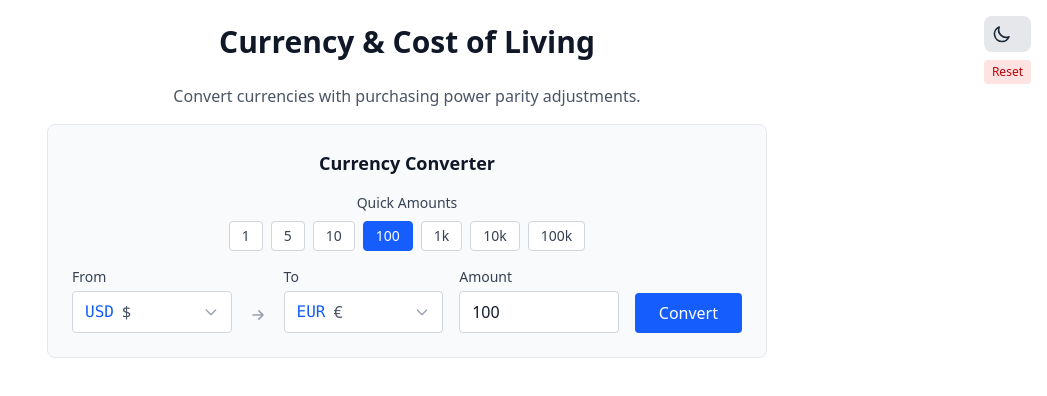
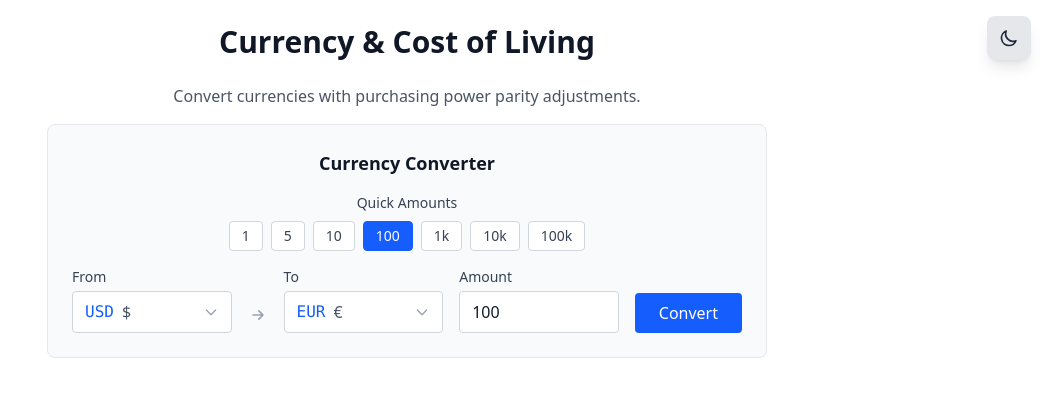
Before and after one commit to LegroJon/currency-and-cost-of-living, a Next.js app: page / in a window 1280 px wide. Shown: the top 396 px of the page, without its empty margins (233-1280 px from the left). Built offline with nearby package versions, Linux system fonts and the light colour scheme.

Commit message:
feat: streamline DarkModeToggle and enhance theme management in ThemeProvider

```diff
--- a/src/components/DarkModeToggle.tsx
+++ b/src/components/DarkModeToggle.tsx
@@ -9,17 +9,13 @@ export default function DarkModeToggle() {
     toggleTheme();
   };
 
-  const resetTheme = () => {
-    localStorage.removeItem("theme");
-    window.location.reload();
-  };
-
   return (
-    <div className="fixed top-4 right-4 flex flex-col gap-2 z-50">
+    <div className="fixed top-4 right-4 z-50">
       <button
         onClick={handleClick}
-        className="p-2 rounded-lg bg-gray-200 dark:bg-gray-700 text-gray-800 dark:text-gray-200 hover:bg-gray-300 dark:hover:bg-gray-600 transition-colors"
+        className="p-3 rounded-lg bg-gray-200 dark:bg-gray-700 text-gray-800 dark:text-gray-200 hover:bg-gray-300 dark:hover:bg-gray-600 transition-all duration-200 shadow-lg"
         aria-label={`Switch to ${theme === "light" ? "dark" : "light"} mode`}
+        title={`Switch to ${theme === "light" ? "dark" : "light"} mode`}
       >
         {theme === "light" ? (
           <svg className="w-5 h-5" fill="none" stroke="currentColor" viewBox="0 0 24 24">
@@ -31,13 +27,6 @@ export default function DarkModeToggle() {
           </svg>
         )}
       </button>
-      <button
-        onClick={resetTheme}
-        className="text-xs px-2 py-1 rounded bg-red-100 dark:bg-red-900 text-red-700 dark:text-red-300 hover:bg-red-200 dark:hover:bg-red-800 transition-colors"
-        title="Reset theme preference"
-      >
-        Reset
-      </button>
     </div>
   );
 }
--- a/src/components/ThemeProvider.tsx
+++ b/src/components/ThemeProvider.tsx
@@ -8,48 +8,58 @@ interface ThemeContextType {
   toggleTheme: () => void;
 }
 
-const ThemeContext = createContext<ThemeContextType | undefined>({
+const ThemeContext = createContext<ThemeContextType>({
   theme: "light",
   toggleTheme: () => {}
 });
 
 export function ThemeProvider({ children }: { children: React.ReactNode }) {
   const [theme, setTheme] = useState<Theme>("light");
-  const [mounted, setMounted] = useState(false);
 
+  // Initialize theme from localStorage or default to light
   useEffect(() => {
-    setMounted(true);
-    const savedTheme = localStorage.getItem("theme") as Theme;
-    if (savedTheme && (savedTheme === "light" || savedTheme === "dark")) {
-      setTheme(savedTheme);
-    } else {
-      // Default to light mode instead of system preference
+    try {
+      const savedTheme = localStorage.getItem("theme") as Theme;
+      if (savedTheme === "dark" || savedTheme === "light") {
+        setTheme(savedTheme);
+        applyTheme(savedTheme);
+      } else {
+        // Default to light mode
+        setTheme("light");
+        applyTheme("light");
+        localStorage.setItem("theme", "light");
+      }
+    } catch (error) {
+      console.error("Failed to load theme from localStorage:", error);
       setTheme("light");
+      applyTheme("light");
     }
   }, []);
 
-  useEffect(() => {
-    if (mounted) {
-      localStorage.setItem("theme", theme);
-      if (theme === "dark") {
+  // Apply theme to DOM
+  const applyTheme = (newTheme: Theme) => {
+    if (typeof document !== 'undefined') {
+      if (newTheme === "dark") {
         document.documentElement.classList.add("dark");
       } else {
         document.documentElement.classList.remove("dark");
       }
+      console.log(`Theme applied: ${newTheme}`);
     }
-  }, [theme, mounted]);
-
-  const toggleTheme = () => {
-    setTheme(prev => {
-      const newTheme = prev === "light" ? "dark" : "light";
-      console.log(`Theme toggled from ${prev} to ${newTheme}`);
-      return newTheme;
-    });
   };
 
-  if (!mounted) {
-    return <>{children}</>;
-  }
+  // Update theme
+  const toggleTheme = () => {
+    const newTheme = theme === "light" ? "dark" : "light";
+    setTheme(newTheme);
+    applyTheme(newTheme);
+    try {
+      localStorage.setItem("theme", newTheme);
+    } catch (error) {
+      console.error("Failed to save theme to localStorage:", error);
+    }
+    console.log(`Theme toggled to: ${newTheme}`);
+  };
 
   return (
     <ThemeContext.Provider value={{ theme, toggleTheme }}>
@@ -60,5 +70,8 @@ export function ThemeProvider({ children }: { children: React.ReactNode }) {
 
 export function useTheme() {
   const context = useContext(ThemeContext);
-  return context!;
+  if (!context) {
+    throw new Error("useTheme must be used within a ThemeProvider");
+  }
+  return context;
 }
--- /dev/null
+++ b/tailwind.config.js
@@ -0,0 +1,13 @@
+/** @type {import('tailwindcss').Config} */
+module.exports = {
+  content: [
+    './src/pages/**/*.{js,ts,jsx,tsx,mdx}',
+    './src/components/**/*.{js,ts,jsx,tsx,mdx}',
+    './src/app/**/*.{js,ts,jsx,tsx,mdx}',
+  ],
+  darkMode: 'class',
+  theme: {
+    extend: {},
+  },
+  plugins: [],
+}
```
